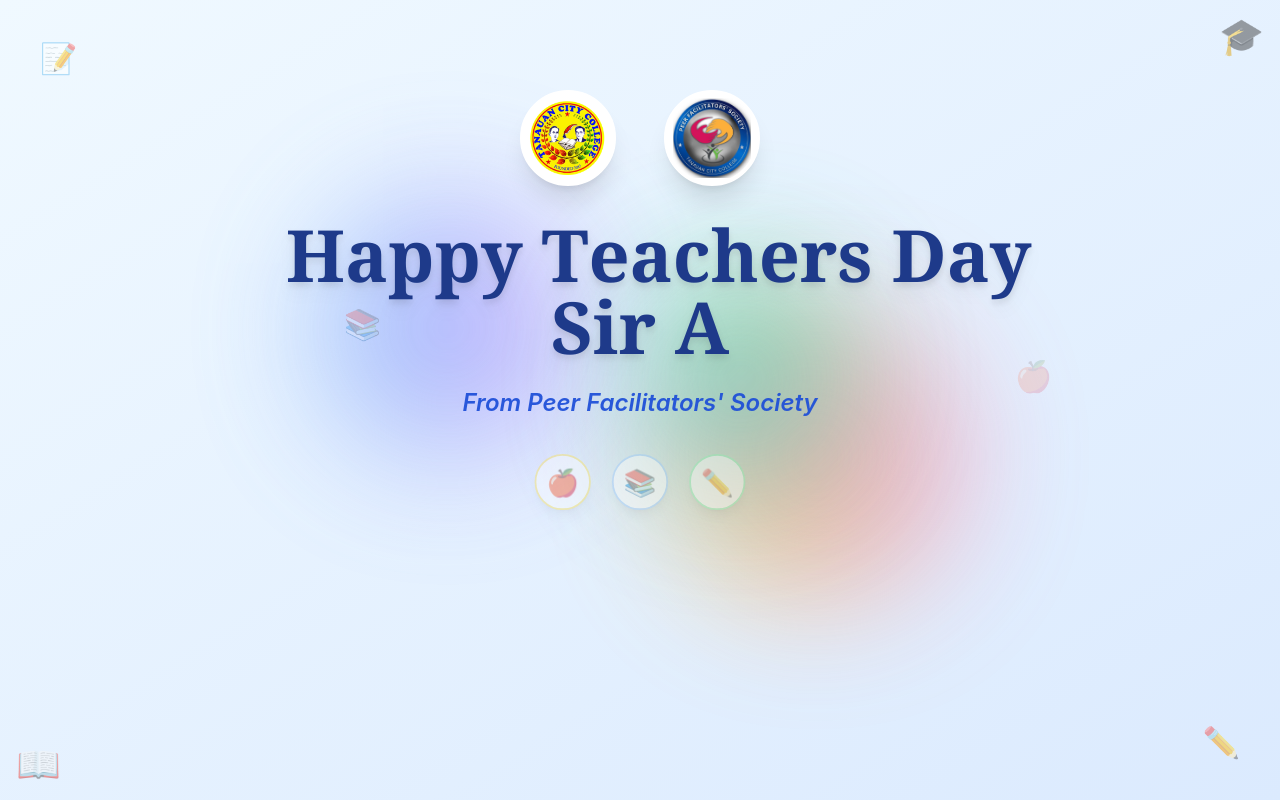
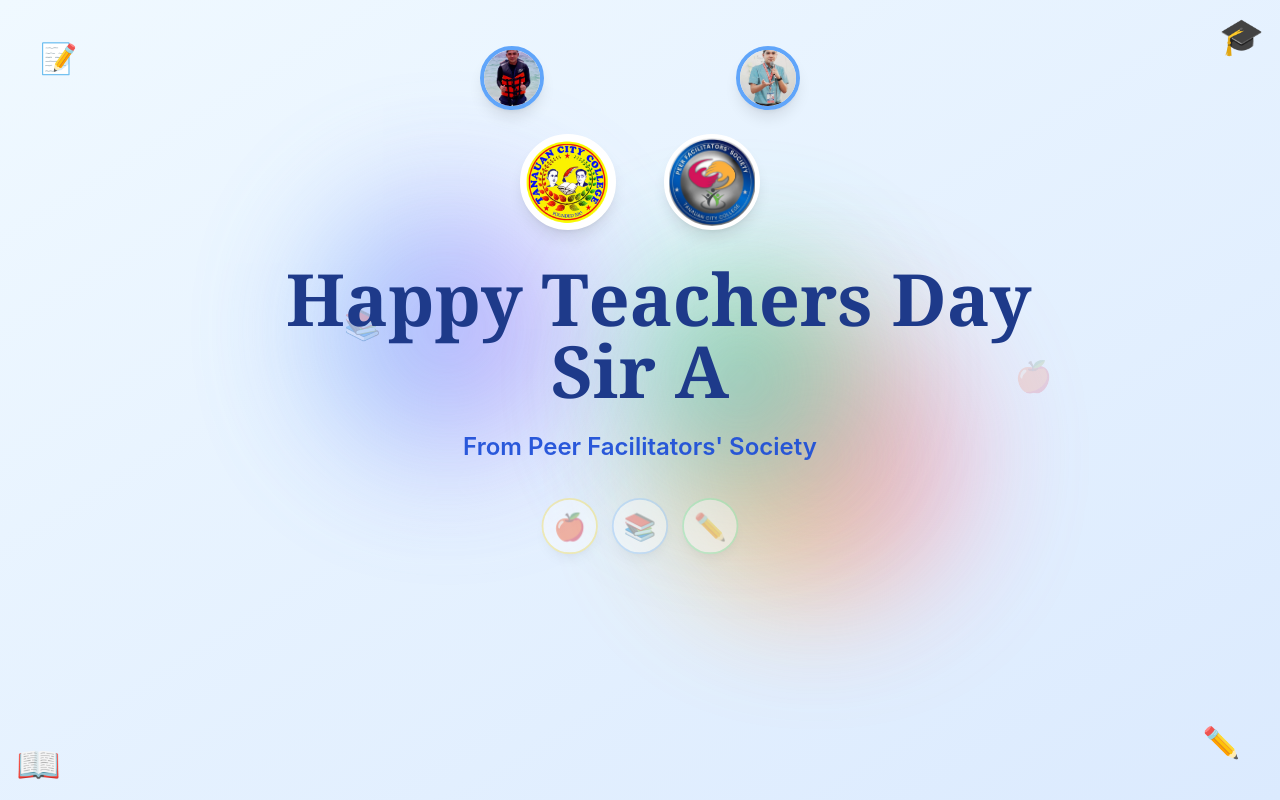
Before and after one commit to LittleDino143/teache, a React (Create React App) app in the folder teachers-day-app/: page / in a window 1280 px wide. Built offline with nearby package versions, Linux system fonts and the light colour scheme.

Commit message:
Update HappyTeachersDay.js

```diff
--- a/teachers-day-app/src/HappyTeachersDay.js
+++ b/teachers-day-app/src/HappyTeachersDay.js
@@ -1,40 +1,47 @@
-import React, { useState, useEffect } from 'react';
+import React, { useState, useEffect, useRef } from 'react';
 import { motion } from 'framer-motion';
-// --- NOTE: Update these paths to your actual image files ---
-import peerLogo from './assets/peer logo.jpg'; // Adjust path if needed
-import schoolLogo from './assets/tcc-logo.png'; // Adjust path if needed
+import peerLogo from './assets/peer logo.jpg';
+import schoolLogo from './assets/tcc-logo.png';
+import bgMusic from './assets/taylorswift.mp3';
+
+// Import your professor icon images
+import profIconLeft from './assets/prof1.jpg';
+import profIconRight from './assets/prof2.jpg';
 
 const HappyTeachersDay = () => {
-  // Main message, the spaces will be rendered as non-breaking spaces
   const message = "    Happy Teachers Day  Sir A";
   const subtitle = "From Peer Facilitators' Society";
-
-  // State for animations
   const [lettersVisible, setLettersVisible] = useState(0);
   const [emoticonsVisible, setEmoticonsVisible] = useState(false);
   const [logoVisible, setLogoVisible] = useState(false);
 
-  // Logo URLs
+  // Optional: Use a ref to control volume on mount
+  const audioRef = useRef(null);
+
   const schoolLogoUrl = schoolLogo;
   const orgLogoUrl = peerLogo;
 
-  // Effect for the typing animation
   useEffect(() => {
     const timer = setTimeout(() => {
       if (lettersVisible < message.length) {
         setLettersVisible(lettersVisible + 1);
       } else {
-        // Once the message is complete
-        setLogoVisible(true); // Show logos
+        setLogoVisible(true);
         setTimeout(() => {
-          setEmoticonsVisible(true); // Show floating emoticons after logos
+          setEmoticonsVisible(true);
         }, 500);
       }
-    }, 150); // Speed of letter-by-letter typing (150ms per letter)
+    }, 150);
     return () => clearTimeout(timer);
   }, [lettersVisible, message.length]);
 
-  // Data for the subtle floating emoticons
+  // Set default volume (optional, can remove if not needed)
+  useEffect(() => {
+    if (audioRef.current) {
+      audioRef.current.volume = 0.2; // Set volume to 20%
+    }
+  }, []);
+
   const floatingEmoticons = [
     { icon: "📚", initialX: -50, initialY: -20 },
     { icon: "🍎", initialX: 50, initialY: -40 },
@@ -47,18 +54,38 @@ const HappyTeachersDay = () => {
   ];
 
   return (
-<div className="min-h-screen bg-gradient-to-br from-sky-50 to-blue-100 flex flex-col items-center justify-center p-6 relative overflow-hidden">
-      {/* --- Smoke/Gradient Effects --- */}
+    <div className="min-h-screen bg-gradient-to-br from-sky-50 to-blue-100 flex flex-col items-center justify-center p-6 relative overflow-hidden">
+      {/* Background music */}
+      <audio ref={audioRef} autoPlay loop>
+        <source src={bgMusic} type="audio/mpeg" />
+        Your browser does not support the audio element.
+      </audio>
+
+      {/* Professor icons row */}
+      <div className="flex flex-row justify-between items-center w-full max-w-xs mb-6 z-20 relative">
+        <img
+          src={profIconLeft}
+          alt="Professor Left"
+          className="w-16 h-16 rounded-full border-4 border-blue-400 shadow-lg object-cover"
+        />
+        <div className="flex-1" /> {/* Spacer */}
+        <img
+          src={profIconRight}
+          alt="Professor Right"
+          className="w-16 h-16 rounded-full border-4 border-blue-400 shadow-lg object-cover"
+        />
+      </div>
+
+      {/* Smoke effects */}
       <div className="absolute inset-0 pointer-events-none">
         <div className="absolute top-1/4 left-1/4 w-64 h-64 bg-gradient-to-r from-blue-400/80 to-purple-400/80 rounded-full filter blur-3xl animate-pulse"></div>
         <div className="absolute bottom-1/4 right-1/4 w-72 h-72 bg-gradient-to-l from-pink-400/80 to-yellow-400/80 rounded-full filter blur-3xl animate-pulse delay-1000"></div>
         <div className="absolute top-1/3 right-1/3 w-56 h-56 bg-gradient-to-b from-green-400/80 to-blue-400/80 rounded-full filter blur-3xl animate-pulse delay-500"></div>
       </div>
 
-      {/* --- Main Content Container --- */}
+      {/* Main content */}
       <div className="relative z-10 text-center max-w-4xl mx-auto">
-
-        {/* --- Logos with Fade-In Animation --- */}
+        {/* Two logos with fade-in animation */}
         {logoVisible && (
           <motion.div
             initial={{ opacity: 0, scale: 0.5 }}
@@ -67,27 +94,27 @@ const HappyTeachersDay = () => {
             className="mb-8 flex justify-center space-x-12"
           >
             {/* School Logo */}
-            <div className="w-24 h-24 rounded-full flex items-center justify-center shadow-xl border-4 border-white overflow-hidden bg-white">
+            <div className="w-24 h-24 rounded-full flex items-center justify-center shadow-lg border-4 border-white overflow-hidden bg-white">
               <img
                 src={schoolLogoUrl}
                 alt="School Logo"
-                className="object-contain w-full h-full p-1" // Added p-1 for slight internal padding
+                className="object-contain w-full h-full"
               />
             </div>
 
             {/* Organization Logo */}
-            <div className="w-24 h-24 rounded-full flex items-center justify-center shadow-xl border-4 border-white overflow-hidden bg-white">
+            <div className="w-24 h-24 rounded-full flex items-center justify-center shadow-lg border-4 border-white overflow-hidden bg-white">
               <img
                 src={orgLogoUrl}
                 alt="Organization Logo"
-                className="object-contain w-full h-full p-1"
+                className="object-contain w-full h-full"
               />
             </div>
           </motion.div>
         )}
 
-        {/* --- Main Message (Typewriter Effect) --- */}
-        <h1 className="whitespace-preline text-4xl md:text-6xl lg:text-7xl font-extrabold mb-6 font-serif text-blue-900 drop-shadow-lg">
+        {/* Main message with letter-by-letter animation */}
+        <h1 className="whitespace-preline text-4xl md:text-6xl lg:text-7xl font-bold mb-6 font-serif text-blue-900">
           {message.split('').map((letter, index) => (
             <motion.span
               key={index}
@@ -102,42 +129,41 @@ const HappyTeachersDay = () => {
               }}
               className="inline-block"
             >
-              {/* Render a non-breaking space for the space character */}
+              {/* This is a non-breaking space for the space character */}
               {letter === ' ' ? '\u00A0' : letter === '\n' ? <br /> : letter}
             </motion.span>
           ))}
         </h1>
 
-        {/* --- Subtitle --- */}
+        {/* Subtitle */}
         <motion.p
           initial={{ opacity: 0, y: 10 }}
-          // Delay calculates when the typing finishes + a little extra
           animate={{ opacity: 1, y: 0 }}
           transition={{ delay: message.length * 0.15 + 0.5, duration: 0.8 }}
-          className="text-xl md:text-2xl text-blue-700 mb-8 font-semibold italic"
+          className="text-xl md:text-2xl text-blue-700 mb-8 font-semibold"
         >
           {subtitle}
         </motion.p>
 
-        {/* --- Main Decorative Emoticons --- */}
+        {/* Decorative elements */}
         <motion.div
           initial={{ opacity: 0, scale: 0.8 }}
           animate={{ opacity: 1, scale: 1 }}
           transition={{ delay: message.length * 0.15 + 1, duration: 0.5 }}
-          className="flex justify-center space-x-6 mb-8"
+          className="flex justify-center space-x-4 mb-8"
         >
-          <div className="w-16 h-16 bg-white rounded-full shadow-lg flex items-center justify-center border-2 border-yellow-300 transform hover:scale-105 transition duration-300">
+          <div className="w-16 h-16 bg-white rounded-full shadow-lg flex items-center justify-center border-2 border-yellow-300">
             <span className="text-3xl">🍎</span>
           </div>
-          <div className="w-16 h-16 bg-white rounded-full shadow-lg flex items-center justify-center border-2 border-blue-300 transform hover:scale-105 transition duration-300">
+          <div className="w-16 h-16 bg-white rounded-full shadow-lg flex items-center justify-center border-2 border-blue-300">
             <span className="text-3xl">📚</span>
           </div>
-          <div className="w-16 h-16 bg-white rounded-full shadow-lg flex items-center justify-center border-2 border-green-300 transform hover:scale-105 transition duration-300">
+          <div className="w-16 h-16 bg-white rounded-full shadow-lg flex items-center justify-center border-2 border-green-300">
             <span className="text-3xl">✏️</span>
           </div>
         </motion.div>
 
-        {/* --- Thank You Message --- */}
+        {/* Thank you message */}
         <motion.p
           initial={{ opacity: 0 }}
           animate={{ opacity: 1 }}
@@ -148,7 +174,7 @@ const HappyTeachersDay = () => {
           Your guidance shapes futures and inspires greatness!
         </motion.p>
 
-        {/* --- Secondary Decorative Elements --- */}
+        {/* Additional decorative elements with fade-in */}
         <motion.div
           initial={{ opacity: 0, y: 20 }}
           animate={{ opacity: 1, y: 0 }}
@@ -167,7 +193,7 @@ const HappyTeachersDay = () => {
         </motion.div>
       </div>
 
-      {/* --- Floating Emoticons Effect --- */}
+      {/* Floating emoticons */}
       {emoticonsVisible && (
         <div className="absolute inset-0 pointer-events-none">
           {floatingEmoticons.map((emoticon, index) => (
@@ -179,19 +205,17 @@ const HappyTeachersDay = () => {
                 y: emoticon.initialY
               }}
               animate={{
-                opacity: [0, 1, 0], // Fade in, stay visible, fade out
-                // Simple random float motion for a gentle float
-                x: [emoticon.initialX, emoticon.initialX + (Math.random() * 100 - 50), emoticon.initialX],
-                y: [emoticon.initialY, emoticon.initialY + (Math.random() * 100 - 50), emoticon.initialY]
+                opacity: [0, 1, 0],
+                x: [emoticon.initialX, emoticon.initialX + Math.random() * 100 - 50, emoticon.initialX],
+                y: [emoticon.initialY, emoticon.initialY + Math.random() * 100 - 50, emoticon.initialY]
               }}
               transition={{
-                duration: 4 + Math.random() * 2, // Varied duration for realism
+                duration: 4 + Math.random() * 2,
                 repeat: Infinity,
                 delay: index * 0.3
               }}
               className="absolute text-2xl md:text-3xl"
               style={{
-                // Position emoticons using percentage for distribution
                 left: `${50 + (index % 2 === 0 ? -1 : 1) * (20 + index * 5)}%`,
                 top: `${40 + (index % 3) * 10}%`
               }}
@@ -202,11 +226,11 @@ const HappyTeachersDay = () => {
         </div>
       )}
 
-      {/* --- Corner Background Decorations (Static) --- */}
-      <div className="absolute bottom-4 left-4 text-4xl opacity-100 text-blue-500/50">📖</div>
-      <div className="absolute top-4 right-4 text-4xl opacity-100 text-yellow-500/50">🎓</div>
-      <div className="absolute top-10 left-10 text-3xl opacity-100 text-green-500/50">📝</div>
-      <div className="absolute bottom-10 right-10 text-3xl opacity-100 text-pink-500/50">✏️</div>
+      {/* Background decorations */}
+      <div className="absolute bottom-4 left-4 text-4xl opacity-100">📖</div>
+      <div className="absolute top-4 right-4 text-4xl opacity-100">🎓</div>
+      <div className="absolute top-10 left-10 text-3xl opacity-100">📝</div>
+      <div className="absolute bottom-10 right-10 text-3xl opacity-100">✏️</div>
     </div>
   );
 };
```
